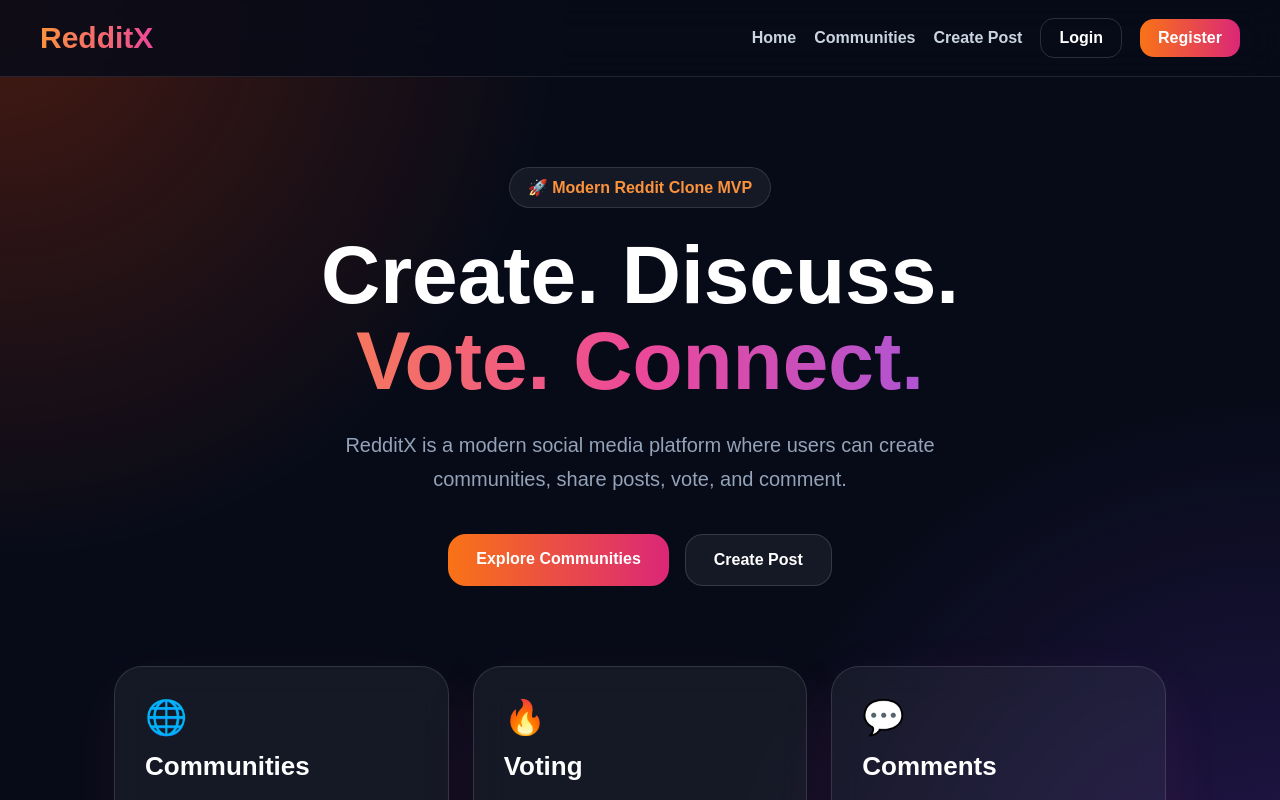
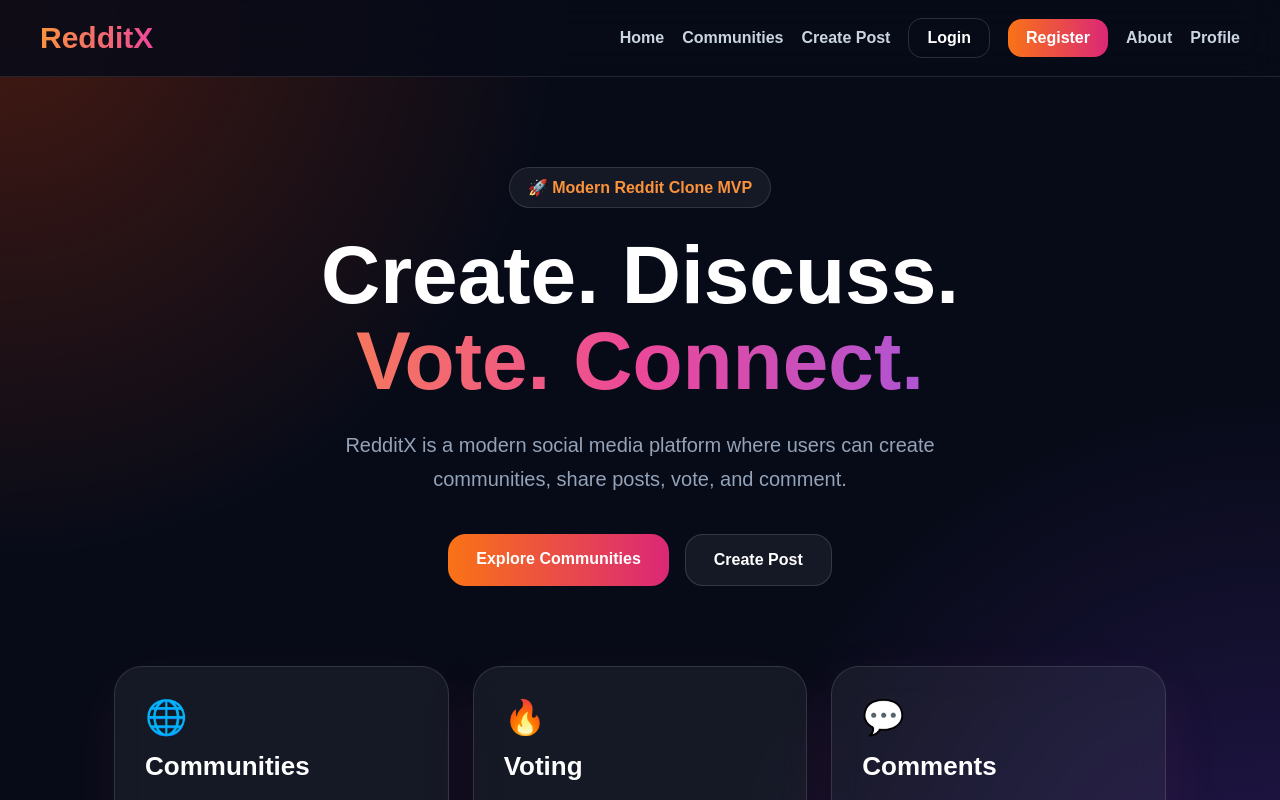
Before and after one commit to Kesarkarale/reddit-clone, a Next.js app: page / in a window 1280 px wide. Shown: the top 800 px of the page. Built offline with nearby package versions, Linux system fonts and the light colour scheme.

Commit message:
Add About and Profile links to Navbar

```diff
--- a/components/Navbar.js
+++ b/components/Navbar.js
@@ -9,6 +9,8 @@ export default function Navbar() {
         <a href="/create-post" style={link}>Create Post</a>
         <a href="/login" style={outlineBtn}>Login</a>
         <a href="/register" style={primaryBtn}>Register</a>
+        <a href="/about" style={link}>About</a>
+<a href="/profile" style={link}>Profile</a>
       </div>
     </nav>
   );
```
